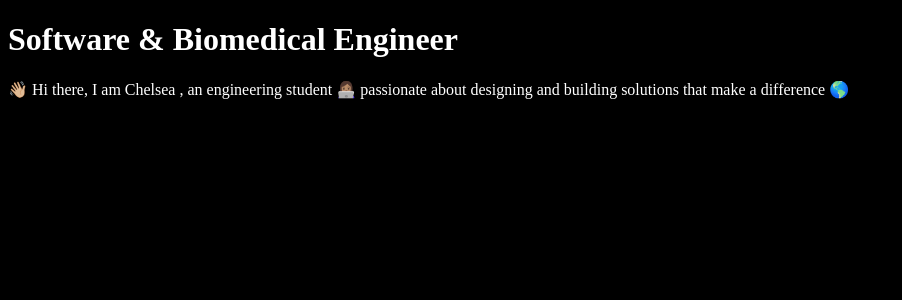
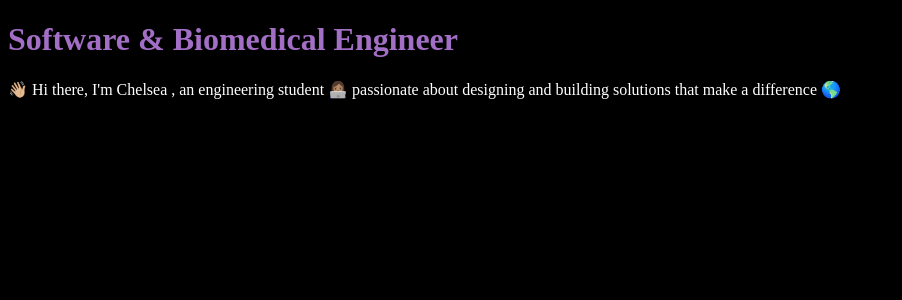
Before and after one commit to ChelseaMaramot/my-portfolio, a Next.js app: page / in a window 1280 px wide. Shown: the top 300 px of the page, without its empty margins (0-902 px from the left). Built offline with nearby package versions, Linux system fonts and the light colour scheme.

Commit message:
framer role effect

```diff
--- a/package.json
+++ b/package.json
@@ -4,10 +4,12 @@
   "private": true,
   "dependencies": {
     "cra-template-typescript": "1.2.0",
+    "framer-motion": "^11.16.1",
     "next": "^15.1.4",
     "react": "^19.0.0",
     "react-dom": "^19.0.0",
-    "react-scripts": "5.0.1"
+    "react-scripts": "5.0.1",
+    "react-simple-typewriter": "^5.0.1"
   },
   "scripts": {
     "dev": "next dev",
--- a/src/containers/Greetings.tsx
+++ b/src/containers/Greetings.tsx
@@ -1,11 +1,19 @@
 import React from 'react'
 import { greetings } from '../data/portfolio'
+import { motion } from "framer-motion";
+import { Typewriter } from 'react-simple-typewriter';
 
 export default function Greetings() {
   return (
     <div>
-      <h1 className='text-white'>{greetings.role}</h1>
-      <p className='text-white'>{greetings.description}</p>
+      <motion.h1
+          initial = {{color: "#fff"}}
+          animate = {{color: ["#8446E9", "#DEAD13", "#328845"]}}
+          transition = {{duration: 5, repeat: Infinity }}
+      >
+        {greetings.role}
+      </motion.h1>
+      <p>{greetings.description}</p>
     </div>
   )
 }
--- a/src/data/portfolio.ts
+++ b/src/data/portfolio.ts
@@ -5,5 +5,5 @@ import {
 export const greetings: GreetingsType = {
     name: "Chelsea Maramot",
     role: "Software & Biomedical Engineer",
-    description: "👋🏼 Hi there, I am Chelsea ,  an engineering student 👩🏽‍💻 passionate about designing and building solutions that make a difference 🌎",
+    description: "👋🏼 Hi there, I'm Chelsea ,  an engineering student 👩🏽‍💻 passionate about designing and building solutions that make a difference 🌎",
 }
--- a/src/pages/index.tsx
+++ b/src/pages/index.tsx
@@ -1,9 +1,9 @@
 import React from 'react'
 import Greetings from '../containers/Greetings'
 
-export default function Home() {
+export default function Home(){
   return (
-    <div className="bg-black">
+    <div>
       <Greetings></Greetings>
     </div>
   )
```
Also changed, not shown: 1 other file (tests, documents, lock files or other folders).
